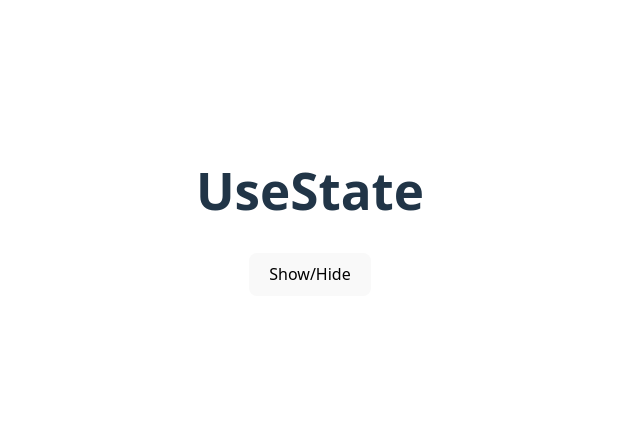
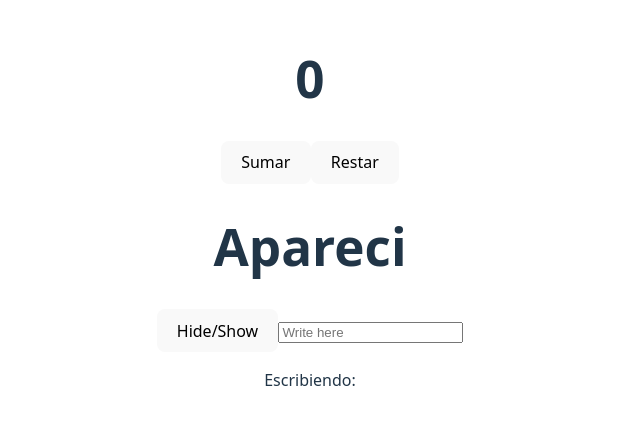
Before and after one commit to 25natalia/Checkpoint-repo, a React (Vite) app: page / in a window 1280 px wide. Shown: the part 188-612 px from the top of the page, without its empty margins (330-970 px from the left). Built offline with nearby package versions, Linux system fonts and the light colour scheme.

Commit message:
mas ejercicios de useState

```diff
--- a/src/App.jsx
+++ b/src/App.jsx
@@ -4,11 +4,14 @@ import Header from './components/Header/Header';
 import Footer from './components/Footer/Footer';
 import Counter from './components/Component/Components';
 import Text from './components/Text/Text';
+import Input from './components/Component/Input';
 
 function App() {
 	return (
 		<>
+			<Counter />
 			<Text />
+			<Input />
 		</>
 	);
 }
--- a/src/components/Component/Components.jsx
+++ b/src/components/Component/Components.jsx
@@ -1,21 +1,23 @@
 import { useState } from 'react';
 
-const Counter = () => {
-	const [number, setNumber] = useState(0);
+const Number = () => {
+	const [Number, setNumber] = useState(0);
 
 	const sumar = () => {
-		setNumber(number + 1);
+		setNumber(Number + 1);
 	};
 
 	const restar = () => {
-		setNumber(number - 1);
+		setNumber(Number - 1);
 	};
+
 	return (
 		<>
-			<h1>{number}</h1>
+			<h1>{Number}</h1>
 			<button onClick={sumar}>Sumar</button>
 			<button onClick={restar}>Restar</button>
 		</>
 	);
 };
-export default Counter;
+
+export default Number;
--- /dev/null
+++ b/src/components/Component/Input.jsx
@@ -0,0 +1,15 @@
+import { useState } from 'react';
+
+const Text = () => {
+	const [text, setText] = useState('');
+	const handleInputChange = (event) => {
+		setText(event.target.value);
+	};
+	return (
+		<>
+			<input type='text' placeholder='Write here' onChange={handleInputChange} />
+			<p>Escribiendo: {text}</p>
+		</>
+	);
+};
+export default Text;
--- a/src/components/Text/Text.jsx
+++ b/src/components/Text/Text.jsx
@@ -1,18 +1,18 @@
 import { useState } from 'react';
 
-const Text = () => {
+const Handler = () => {
 	const [show, setShow] = useState(true);
 
-	const handlerShow = () => {
+	const button = () => {
 		setShow(!show);
 	};
 
 	return (
 		<>
-			{show === true && <h1>UseState</h1>}
-			<button onClick={handlerShow}>Show/Hide</button>
+			{show === true && <h1>Apareci</h1>}
+			<button onClick={button}>Hide/Show</button>
 		</>
 	);
 };
 
-export default Text;
+export default Handler;
```
